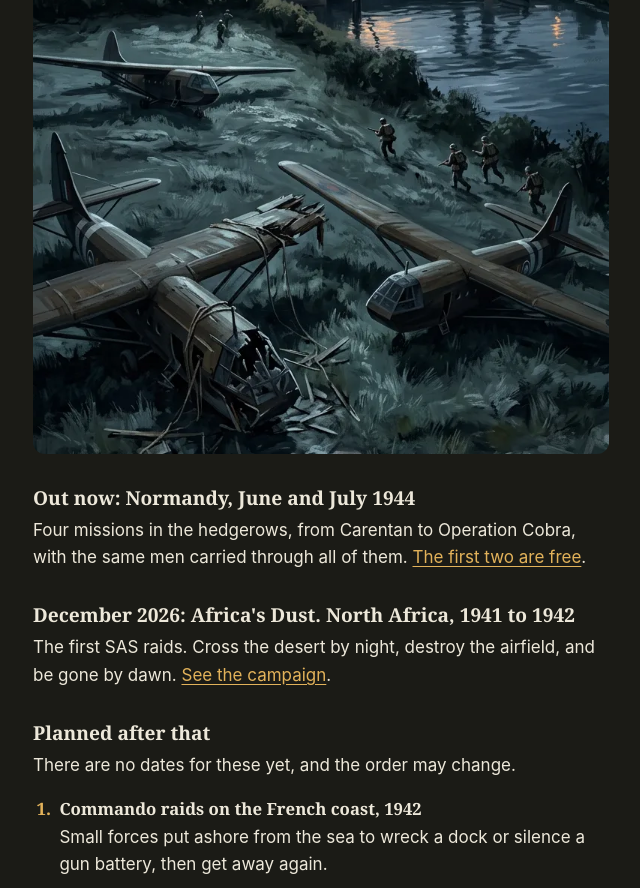
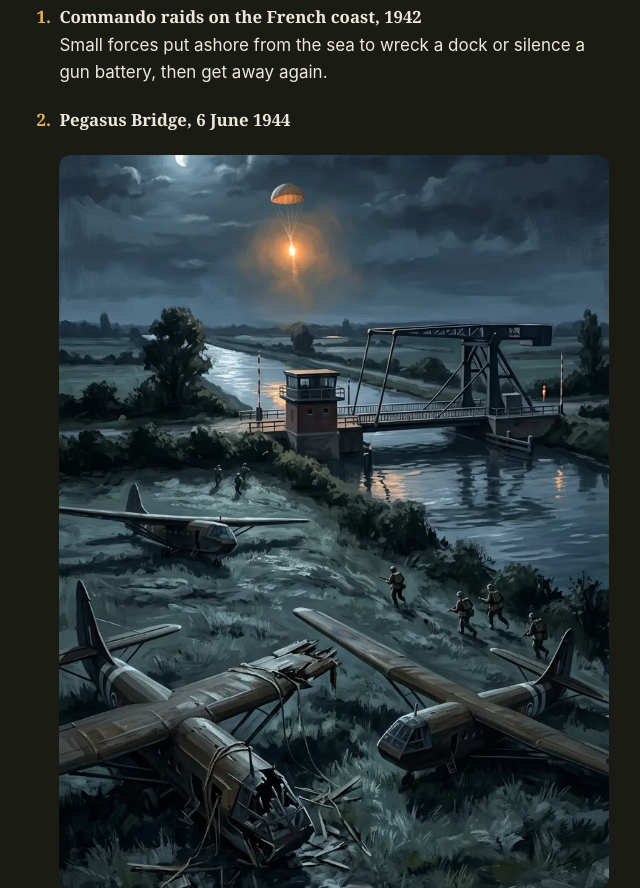
Before and after one commit to steelesean/long-bloody-road, a plain HTML site: page roadmap.html in a window 1280 px wide. Shown: the part 529-1417 px from the top of the page, without its empty margins (319-959 px from the left). Drawn offline with Linux system fonts and the light colour scheme.

Commit message:
Move the Pegasus Bridge painting into its own roadmap entry, away from Normandy
Co-Authored-By: Claude Opus 5.5 <noreply@anthropic.com>
Claude-Session: https://claude.ai/code/session_01SkUoxuQ3mEgcG4NgwrAhk9

```diff
--- a/roadmap.html
+++ b/roadmap.html
@@ -12,8 +12,6 @@
   <p class="back"><a href="./">Long Bloody Road</a></p>
   <h1>What's next</h1>
   <p class="lede">Long Bloody Road follows the men who fought the war on the ground, one campaign at a time. This is the road ahead.</p>
-
-  <img class="art bridge" src="art/pegasus-bridge.webp" width="768" height="1376" alt="Painting of three wooden gliders landed in a field beside a canal at night, with soldiers running towards a lifting bridge under a falling flare.">
 
   <h2>Out now: Normandy, June and July 1944</h2>
   <p>Four missions in the hedgerows, from Carentan to Operation Cobra, with the same men carried through all of them. <a href="https://apps.apple.com/app/id6830581386">The first two are free</a>.</p>
@@ -30,6 +28,7 @@
     </li>
     <li>
       <h3>Pegasus Bridge, 6 June 1944</h3>
+      <img class="art bridge" src="art/pegasus-bridge.webp" width="768" height="1376" loading="lazy" alt="Painting of three wooden gliders landed in a field beside a canal at night, with soldiers running towards a lifting bridge under a falling flare.">
       <p>The night before the hedgerows: glider troops land beside the bridges over the Caen canal and the Orne just after midnight, take them in minutes, then hold them until relief arrives.</p>
     </li>
     <li>
```
